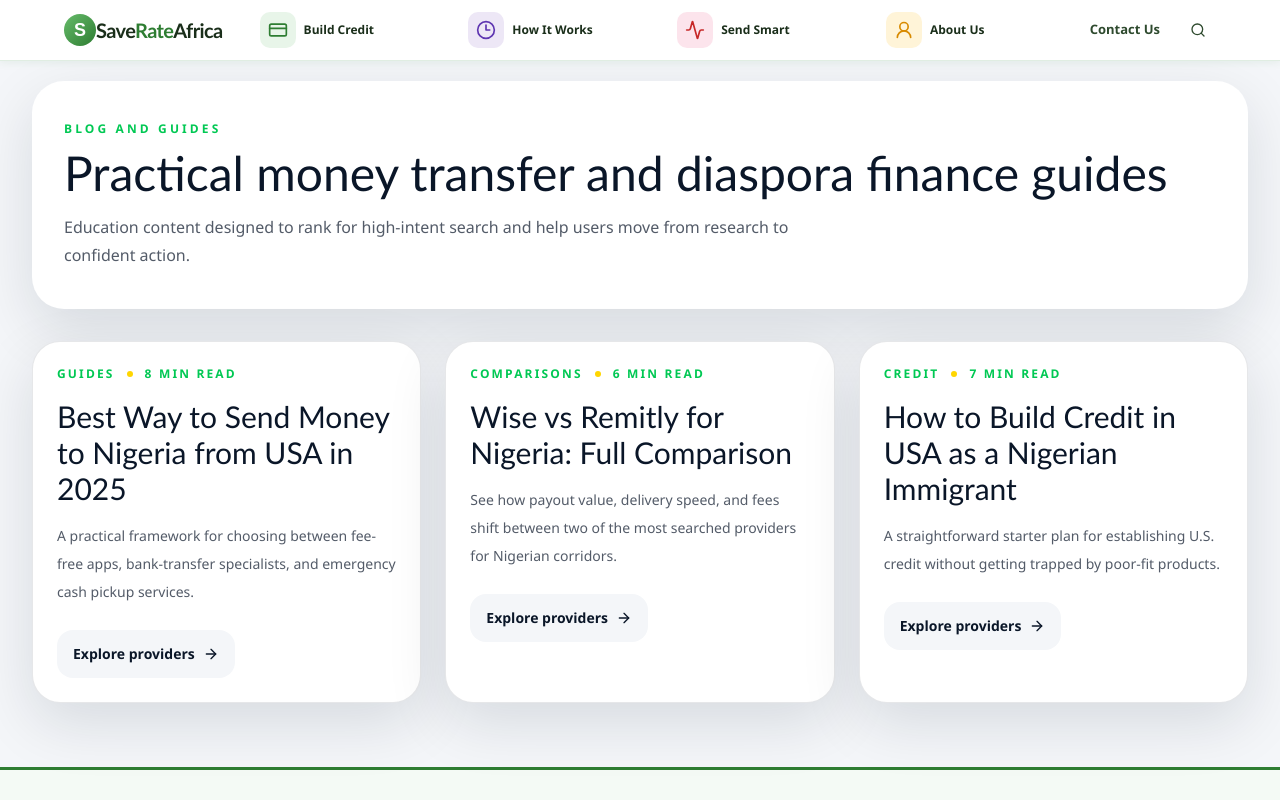
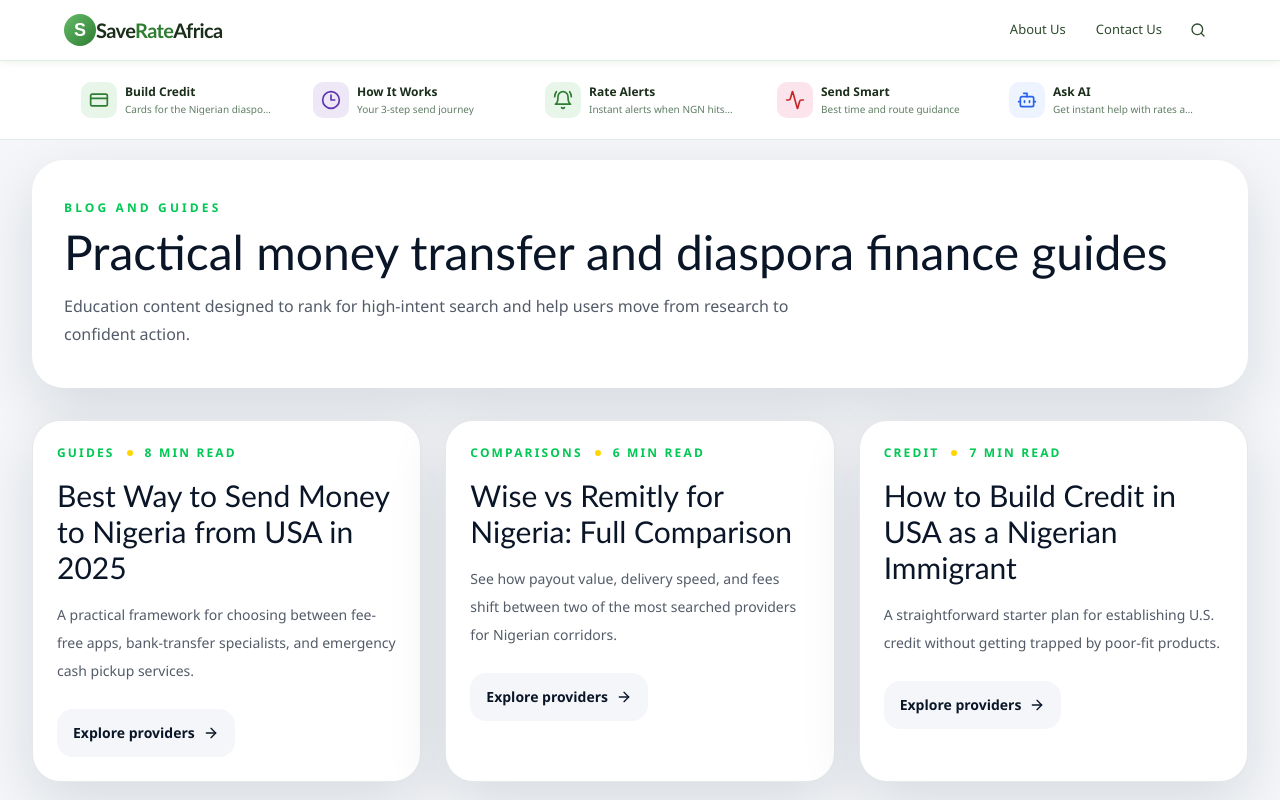
Before and after one commit to Chinenyeonukogu/SaveRateAfrica, a Next.js app: page /blog in a window 1280 px wide. Shown: the top 800 px of the page. Built offline with nearby package versions, Linux system fonts and the light colour scheme.

Commit message:
Rework sticky nav and feature strip

```diff
--- a/app/globals.css
+++ b/app/globals.css
@@ -12,6 +12,12 @@
 html {
   scroll-behavior: smooth;
   scroll-padding-top: 60px;
+}
+
+@media (min-width: 900px) {
+  html {
+    scroll-padding-top: 120px;
+  }
 }
 
 body {
@@ -98,10 +104,9 @@ summary::-webkit-details-marker {
   color: #b0c4b0;
 }
 
-@media (max-width: 1150px) {
+@media (min-width: 900px) and (max-width: 1200px) {
   .strip {
     max-width: 100%;
-    padding: 0 8px;
   }
 
   .st-s {
@@ -109,14 +114,13 @@ summary::-webkit-details-marker {
   }
 
   .strip-item {
-    padding: 12px 8px;
-    gap: 7px;
+    padding: 12px 10px;
   }
 
   .si,
   .ai-circle {
-    width: 28px !important;
-    height: 28px !important;
+    width: 30px !important;
+    height: 30px !important;
   }
 
   .st-t {
@@ -124,9 +128,9 @@ summary::-webkit-details-marker {
   }
 }
 
-@media (max-width: 750px) {
-  .strip {
-    grid-template-columns: repeat(3, 1fr);
+@media (max-width: 899px) {
+  .feature-strip {
+    display: none;
   }
 }
 
--- a/components/SiteHeader.tsx
+++ b/components/SiteHeader.tsx
@@ -5,11 +5,12 @@ import { usePathname, useRouter } from "next/navigation";
 import type { LucideIcon } from "lucide-react";
 import {
   Activity,
+  BellRing,
+  Bot,
   Clock3,
   CreditCard,
   Menu,
   Search,
-  UserRound,
   X
 } from "lucide-react";
 import {
@@ -39,7 +40,7 @@ interface NavigationItem {
   sectionId?: string;
 }
 
-const navigationItems: NavigationItem[] = [
+const featureNavigationItems: NavigationItem[] = [
   {
     description: "Cards for the Nigerian diaspora",
     href: "/credit-cards",
@@ -60,6 +61,15 @@ const navigationItems: NavigationItem[] = [
     sectionId: "how-it-works"
   },
   {
+    description: "Instant alerts when NGN hits your rate",
+    href: "/alerts",
+    icon: BellRing,
+    iconBoxClassName: "bg-[#e8f5e9]",
+    iconColorClassName: "text-[#2e7d32]",
+    label: "Rate Alerts",
+    matchPathnames: ["/alerts"]
+  },
+  {
     description: "Best time and route guidance",
     href: "#smart-sending",
     icon: Activity,
@@ -70,17 +80,25 @@ const navigationItems: NavigationItem[] = [
     sectionId: "smart-sending"
   },
   {
-    description: "Our story",
-    href: "/about",
-    icon: UserRound,
-    iconBoxClassName: "bg-[#fff4d8]",
-    iconColorClassName: "text-[#d88a00]",
-    label: "About Us",
-    matchPathnames: ["/about"]
+    description: "Get instant help with rates and routes",
+    href: "/",
+    icon: Bot,
+    iconBoxClassName: "bg-[#eef4ff]",
+    iconColorClassName: "text-[#2563eb]",
+    label: "Ask AI",
+    routeHref: "/"
   }
 ] as const;
 
+const aboutNavigationItem: NavigationItem = {
+  description: "Our story",
+  href: "/about",
+  label: "About Us",
+  matchPathnames: ["/about"]
+};
+
 const contactNavigationItem: NavigationItem = {
+  description: "Get in touch with the team",
   href: "#contact",
   label: "Contact Us",
   routeHref: "/#contact",
@@ -93,7 +111,11 @@ const brandFontStyle = {
 const headerShellClassName = "mx-auto w-full max-w-[1200px] px-4 lg:px-6";
 const breadcrumbShellClassName =
   "mx-auto w-full max-w-[1200px] px-4 min-[600px]:px-6 lg:px-10";
-const allNavigationItems = [...navigationItems, contactNavigationItem];
+const allNavigationItems = [
+  ...featureNavigationItems,
+  aboutNavigationItem,
+  contactNavigationItem
+];
 
 function SaveRateAfricaLogo({
   href,
@@ -427,13 +449,13 @@ export function SiteHeader({
     );
   }
 
-  function renderTabletNavigationItem(item: NavigationItem) {
+  function renderFeatureStripItem(item: NavigationItem) {
     const isActive = isActiveNavigationItem(item);
 
     return (
       <Link
         aria-label={item.label}
-        className={`strip-item group flex shrink-0 items-center gap-1.5 rounded-[14px] border px-3 py-1.5 transition-colors min-[860px]:gap-2 ${
+        className={`strip-item group flex w-full min-w-0 items-center gap-2 rounded-[14px] border px-4 py-3 transition-colors ${
           isActive
             ? "border-[#c8e6c9] bg-[#f4faf5] shadow-[0_0_0_1px_rgba(46,125,50,0.08)]"
             : "border-transparent bg-white hover:border-[#dcedc8] hover:bg-[#f8fcf8]"
@@ -442,9 +464,10 @@ export function SiteHeader({
         title={item.label}
         onClick={(event) => handleNavigationClick(event, item)}
       >
-        {renderFeatureIcon(item, true)}
+        {renderFeatureIcon(item)}
+        <div className="min-w-0">
           <span
-          className={`st-t block shrink-0 whitespace-nowrap text-[10px] leading-[1.2] min-[860px]:text-[11px] ${
+            className={`st-t block whitespace-nowrap text-[12px] leading-[1.2] ${
               isActive
                 ? "font-bold text-[#1b5e20]"
                 : "font-semibold text-[#1a2e1a] group-hover:text-[#1b5e20]"
@@ -452,6 +475,34 @@ export function SiteHeader({
           >
             {item.label}
           </span>
+          {item.description ? (
+            <span
+              className={`st-s mt-1 block truncate text-[10px] leading-[1.2] ${
+                isActive ? "text-[#3b5e43]" : "text-[#5f7d63] group-hover:text-[#3b5e43]"
+              }`}
+            >
+              {item.description}
+            </span>
+          ) : null}
+        </div>
+      </Link>
+    );
+  }
+
+  function renderTopNavLink(item: NavigationItem) {
+    const isActive = isActiveNavigationItem(item);
+
+    return (
+      <Link
+        className={`inline-flex items-center rounded-[6px] px-3 py-1.5 text-[13px] font-medium no-underline ${
+          isActive
+            ? "bg-[#f1faf2] text-[#1b5e20]"
+            : "text-[#2e4a2e] hover:bg-[#f1faf2] hover:text-[#1b5e20]"
+        }`}
+        href={getNavigationHref(item)}
+        onClick={(event) => handleNavigationClick(event, item)}
+      >
+        {item.label}
       </Link>
     );
   }
@@ -481,70 +532,16 @@ export function SiteHeader({
         </div>
       ) : null}
 
-      <header className="sticky top-0 z-[999] border-b border-[#e0ede2] bg-white shadow-[0_2px_8px_rgba(46,125,50,0.08)]">
+      <header className="sticky top-0 z-[1000] border-b border-[#e0ede2] bg-white shadow-[0_2px_8px_rgba(46,125,50,0.08)]">
         <div className={headerShellClassName}>
           <div className="relative flex h-[60px] items-center justify-between gap-4">
             <div className="flex min-w-0 flex-1 items-center">
               <SaveRateAfricaLogo href={getHomeHref()} onClick={handleLogoClick} />
-              <nav aria-label="Primary" className="ml-3 hidden min-w-0 flex-1 lg:flex xl:ml-4">
-                <ul className="strip grid min-w-0 flex-1 grid-cols-4 items-center gap-2 xl:gap-3">
-                {navigationItems.map((item) => {
-                  const isActive = isActiveNavigationItem(item);
-
-                  return (
-                    <li key={item.label} className="min-w-0 list-none">
-                      <Link
-                        className={`strip-item group flex w-full min-w-0 items-center gap-1.5 rounded-[14px] border px-3.5 py-2 transition-colors xl:gap-2 xl:px-5 ${
-                          isActive
-                            ? "border-[#c8e6c9] bg-[#f4faf5] text-[#1b5e20] shadow-[0_0_0_1px_rgba(46,125,50,0.08)]"
-                            : "border-transparent bg-white text-[#2e4a2e] hover:border-[#dcedc8] hover:bg-[#f8fcf8]"
-                        }`}
-                        href={getNavigationHref(item)}
-                        onClick={(event) => handleNavigationClick(event, item)}
-                      >
-                        {renderFeatureIcon(item)}
-                        <span
-                          className={`st-t block min-w-0 whitespace-nowrap text-[11px] leading-[1.2] transition-colors xl:text-[12px] ${
-                            isActive
-                              ? "font-bold text-[#1b5e20]"
-                              : "font-semibold text-[#1a2e1a] group-hover:text-[#1b5e20]"
-                          }`}
-                        >
-                          {item.label}
-                        </span>
-                      </Link>
-                    </li>
-                  );
-                })}
-                </ul>
-              </nav>
-
-              <nav
-                aria-label="Tablet primary"
-                className="ml-3 hidden min-w-0 flex-1 items-center md:flex lg:hidden"
-              >
-                <ul className="strip grid w-full min-w-0 grid-cols-3 items-center gap-1 pr-2 min-[860px]:grid-cols-4">
-                  {navigationItems.map((item) => (
-                    <li key={item.label} className="min-w-0 list-none">
-                      {renderTabletNavigationItem(item)}
-                    </li>
-                  ))}
-                </ul>
-              </nav>
             </div>
 
-            <div className="hidden shrink-0 items-center gap-2 lg:flex">
-              <Link
-                className={`inline-flex h-9 items-center rounded-full px-3 text-[13px] font-semibold transition ${
-                  isActiveNavigationItem(contactNavigationItem)
-                    ? "bg-[#f4faf5] text-[#1b5e20]"
-                    : "text-[#2e4a2e] hover:bg-[#f4faf5] hover:text-[#2e7d32]"
-                }`}
-                href={getNavigationHref(contactNavigationItem)}
-                onClick={(event) => handleNavigationClick(event, contactNavigationItem)}
-              >
-                {contactNavigationItem.label}
-              </Link>
+            <div className="hidden shrink-0 items-center gap-1.5 min-[900px]:flex">
+              {renderTopNavLink(aboutNavigationItem)}
+              {renderTopNavLink(contactNavigationItem)}
               <div
                 className={`relative flex items-center rounded-full transition-colors ${
                   isSearchOpen ? "border-[0.5px] border-[#1a5c2a] bg-white pl-1.5 pr-3" : ""
@@ -602,18 +599,9 @@ export function SiteHeader({
               </div>
             </div>
 
-            <div className="hidden shrink-0 items-center gap-2 md:flex lg:hidden">
-              <Link
-                className={`inline-flex h-9 items-center rounded-full px-3 text-[13px] font-semibold transition ${
-                  isActiveNavigationItem(contactNavigationItem)
-                    ? "bg-[#f4faf5] text-[#1b5e20]"
-                    : "text-[#2e4a2e] hover:bg-[#f4faf5] hover:text-[#2e7d32]"
-                }`}
-                href={getNavigationHref(contactNavigationItem)}
-                onClick={(event) => handleNavigationClick(event, contactNavigationItem)}
-              >
-                {contactNavigationItem.label}
-              </Link>
+            <div className="hidden shrink-0 items-center gap-1.5 md:flex min-[900px]:hidden">
+              {renderTopNavLink(aboutNavigationItem)}
+              {renderTopNavLink(contactNavigationItem)}
 
               <button
                 aria-expanded={isSearchOpen}
@@ -659,7 +647,7 @@ export function SiteHeader({
             </div>
 
             {isSearchOpen ? (
-              <div className="absolute left-4 right-4 top-[calc(100%+8px)] z-[1001] rounded-[6px] border border-[#c8e6c9] bg-white px-3 py-2 shadow-[0_8px_24px_rgba(0,0,0,0.08)] lg:hidden">
+              <div className="absolute left-4 right-4 top-[calc(100%+8px)] z-[1001] rounded-[6px] border border-[#c8e6c9] bg-white px-3 py-2 shadow-[0_8px_24px_rgba(0,0,0,0.08)] min-[900px]:hidden">
                 <form className="flex items-center gap-2" role="search" onSubmit={handleSearchSubmit}>
                   <input
                     ref={mobileSearchInputRef}
@@ -689,6 +677,20 @@ export function SiteHeader({
           </div>
         </div>
       </header>
+
+      <div className="feature-strip sticky top-[60px] z-[999] hidden border-b border-[#e0ede2] bg-white min-[900px]:block">
+        <div className={headerShellClassName}>
+          <nav aria-label="Feature strip" className="py-2">
+            <ul className="strip grid grid-cols-5 gap-2">
+              {featureNavigationItems.map((item) => (
+                <li key={item.label} className="min-w-0 list-none">
+                  {renderFeatureStripItem(item)}
+                </li>
+              ))}
+            </ul>
+          </nav>
+        </div>
+      </div>
 
       <div
         className={`fixed inset-0 z-[998] bg-brand-navy/20 transition lg:hidden ${
@@ -732,7 +734,7 @@ export function SiteHeader({
             </button>
           </div>
 
-          {[...navigationItems, contactNavigationItem].map((item) => {
+          {[...featureNavigationItems, aboutNavigationItem, contactNavigationItem].map((item) => {
             const isActive = isActiveNavigationItem(item);
 
             return (
```
Lines whose indentation alone changed are shown as unchanged.
